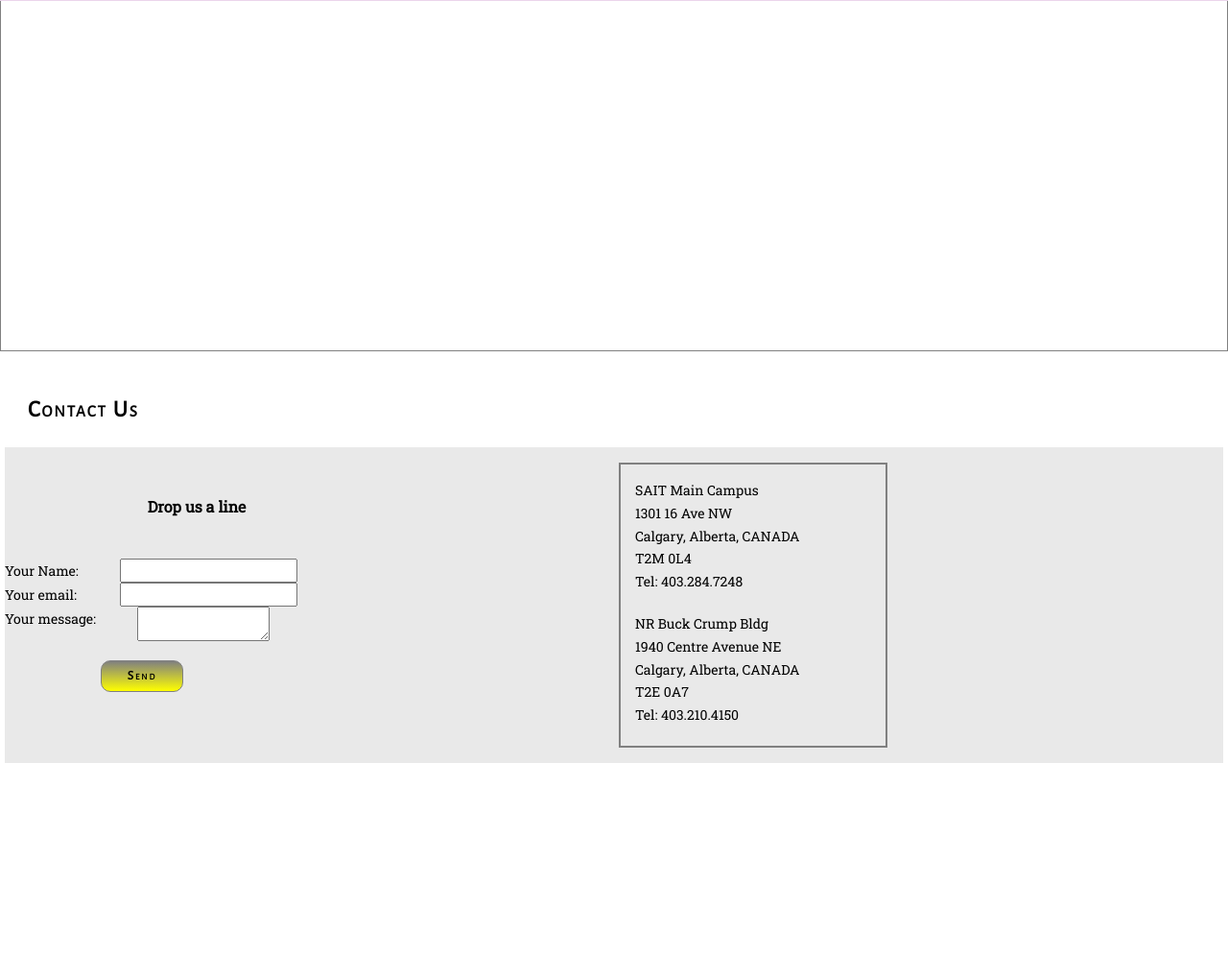
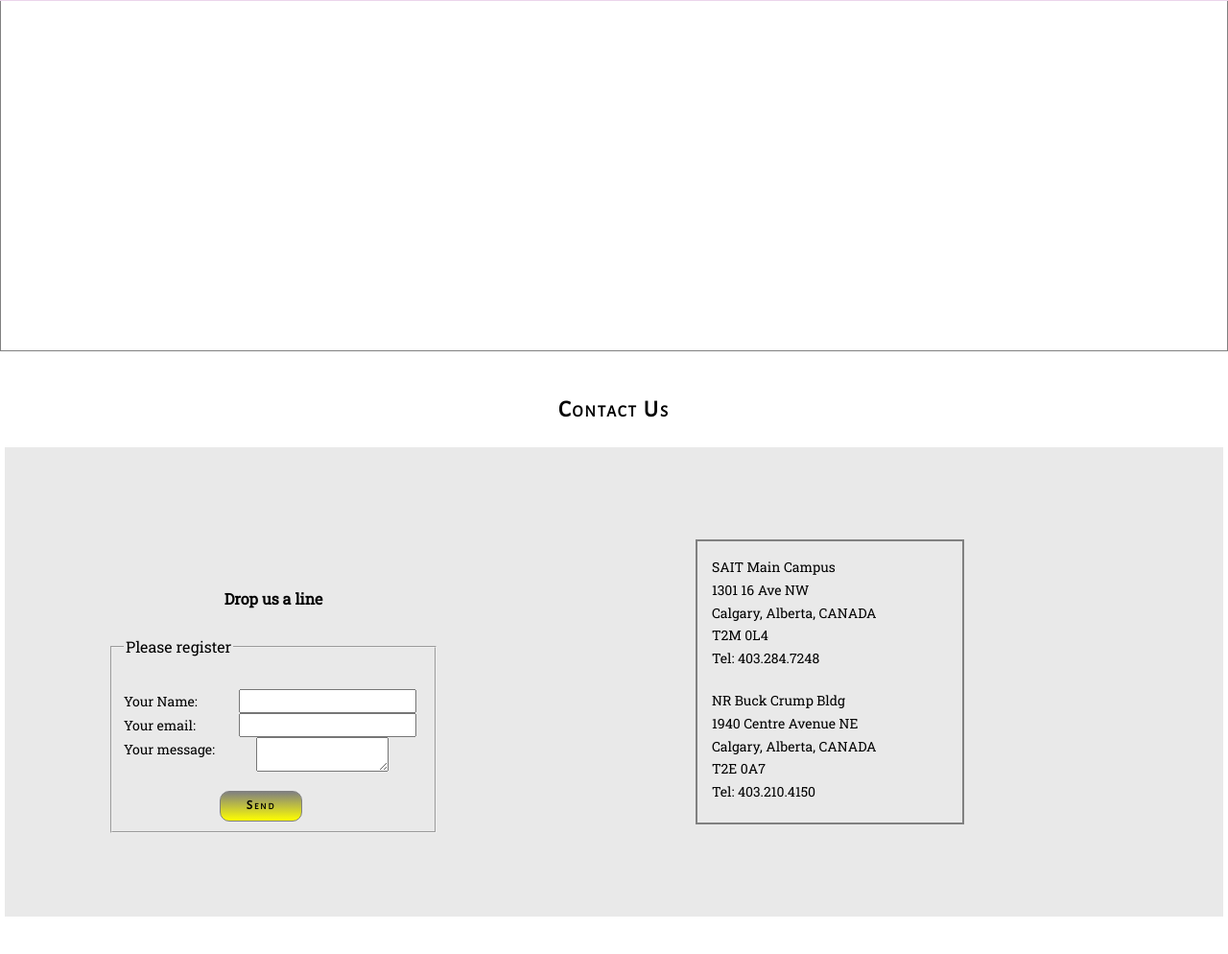
Before and after one commit to parvathys0311/Travel-Agency-Website, a plain HTML site: page index.html in a window 1280 px wide. Shown: the part 799-1793 px from the top of the page at 96% size. Before the commit the page ends 1679 px from the top, so only its background shows below. Drawn offline with Linux system fonts and the light colour scheme.

Commit message:
contact form- fieldset

```diff
--- a/index.html
+++ b/index.html
@@ -62,6 +62,8 @@
                 <div class="contact_form">
                     <p> Drop us a line</p>
                     <form action="https://formspree.io/mleppngz" method="POST">
+                        <fieldset class="fieldset_contact">
+                            <legend>Please register</legend>
                             <ul>
                                 <li>
                                     <label> Your Name: </label>
@@ -79,6 +81,7 @@
                                     <button type="submit">Send</button>
                                 </li>
                             </ul>
+                        </fieldset>
                     </form>
                 </div>
                 <div class="contact_address">
--- a/main.css
+++ b/main.css
@@ -183,12 +183,15 @@ nav a:active {
 
 .contact h2{
     margin: 1em;
+    text-align: center;
 }
 
 .box_contact {
     display: flex;
     flex-wrap: wrap;
-    /* justify-content: center; */
+
+    padding: 5em;
+
     background-color: rgb(233, 233, 233);
 }
 
@@ -207,7 +210,7 @@ nav a:active {
 
     flex-direction: column;
     margin-right: 15em ;
-    margin-top:2em;
+    margin-top:3em;
 
     width: 50vh;
 
@@ -219,11 +222,11 @@ nav a:active {
 }
 
 .contact_form form{
-    margin: 0;
+    margin: auto;
     padding: 0;
 
-    flex:auto;
-    display: inline-block;
+    /* flex:auto; */
+    /* display: inline-block; */
 
     justify-content: left;
 }
@@ -292,9 +295,12 @@ nav a:active {
     /* border: 1px solid rebeccapurple;  */
 }
 
+.fieldset_contact {
+    display: inline-block;
+    width:340px;
+}
 
-
-fieldset {
+.fieldset_register, .fieldset_login {
     margin: auto;
     margin-top: 2em;
     display: inline-block;
```
Also changed, not shown: login.html (+1 -1 lines), register.html (+1 -1 lines). Lines whose indentation alone changed are shown as unchanged.
